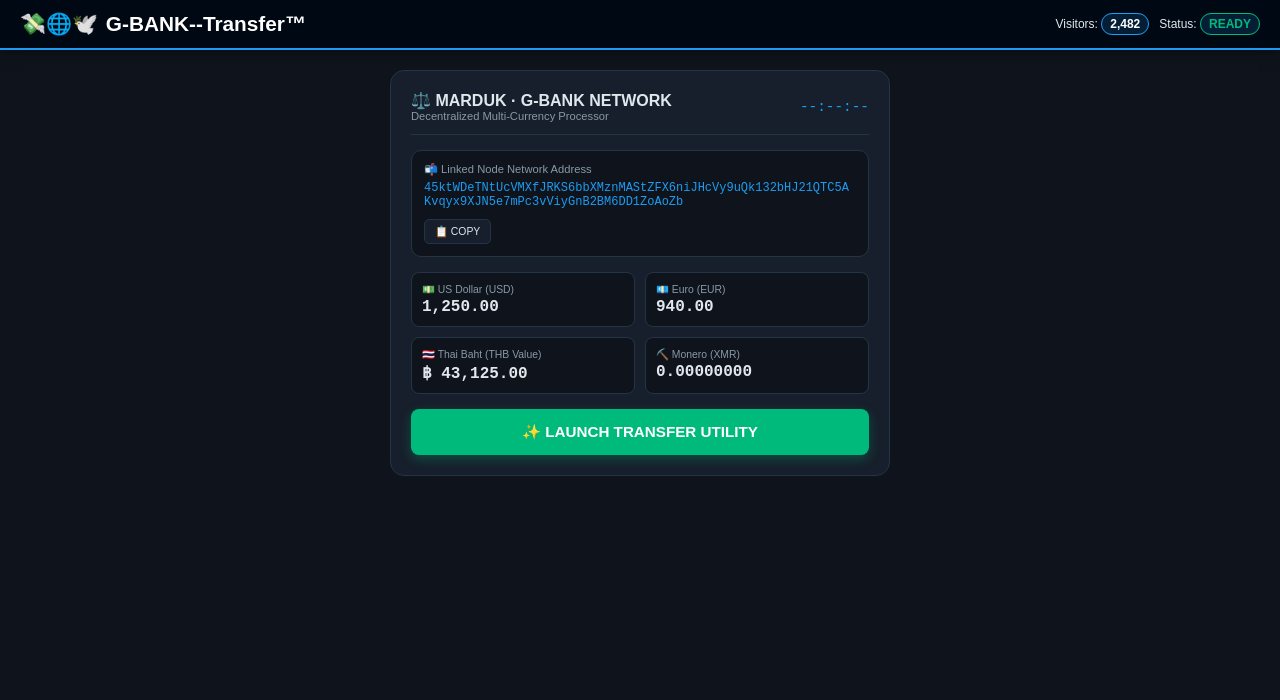
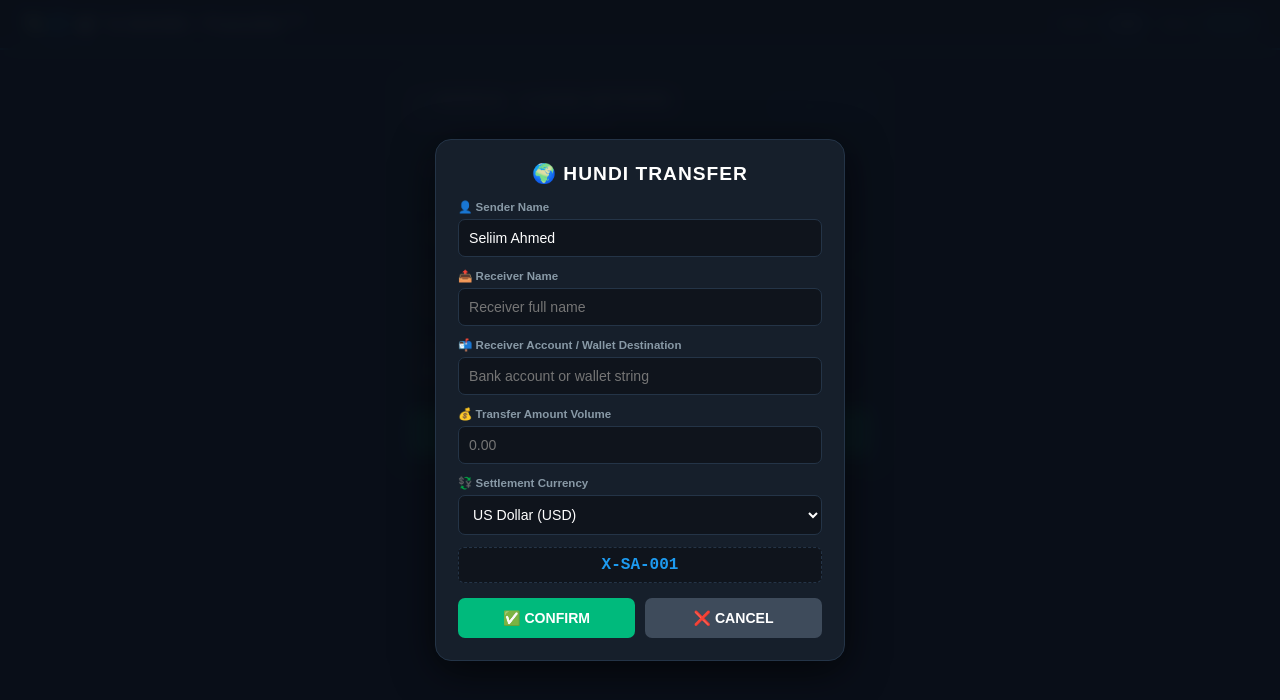
Before and after one commit to Khan-Amit/G-Bsnk--Transfer, a website: page index.html in a window 1280 px wide. Both pictures are taken after a click on the button "✨ LAUNCH TRANSFER UTILITY". Drawn offline with Linux system fonts and the light colour scheme.

Commit message:
Update index.html

```diff
--- a/index.html
+++ b/index.html
@@ -5,7 +5,6 @@
     <meta name="viewport" content="width=device-width, initial-scale=1.0, maximum-scale=1.0, user-scalable=no">
     <title>G-BANK--Transfer™</title>
     <style>
-        /* CORE Palettes */
         :root {
             --bg-dark: #0f141c;
             --card-bg: #161f2b;
@@ -15,11 +14,9 @@
             --accent-green: #00ba7c;
             --accent-blue: #1d9bf0;
         }
-
         * { box-sizing: border-box; margin: 0; padding: 0; }
         body { background-color: var(--bg-dark); color: var(--text-main); font-family: sans-serif; padding: 15px; overflow-x: hidden; }
 
-        /* HEADER BANNER */
         .brand-top-banner {
             background: linear-gradient(135deg, #0b192c 0%, #1e3a8a 100%);
             width: 100vw; margin-left: calc(-50vw + 50%); margin-top: -15px; margin-bottom: 20px;
@@ -34,7 +31,6 @@
         .system-metrics { display: flex; gap: 10px; align-items: center; font-size: 0.75rem; }
         .metric-badge { background: rgba(29, 155, 240, 0.15); border: 1px solid var(--accent-blue); padding: 3px 8px; border-radius: 20px; color: #ffffff; font-weight: bold; }
 
-        /* DASHBOARD APPARATUS */
         .container { width: 100%; max-width: 500px; background: var(--card-bg); border: 1px solid var(--border-color); border-radius: 14px; padding: 20px; margin: 0 auto; position: relative; }
         .header { display: flex; justify-content: space-between; align-items: center; border-bottom: 1px solid var(--border-color); padding-bottom: 12px; margin-bottom: 15px; }
         .title { font-weight: bold; font-size: 1rem; display: block; }
@@ -53,15 +49,13 @@
         .balance-item .label { font-size: 0.65rem; color: var(--text-sub); margin-bottom: 2px; }
         .balance-item .value { font-family: monospace; font-size: 1rem; font-weight: bold; }
 
-        /* THE RUNTIME TRIGGER BUTTON */
         .btn-launch {
             width: 100%; padding: 14px; border: none; border-radius: 8px; color: white;
             background: var(--accent-green); font-weight: bold; font-size: 0.95rem;
             cursor: pointer; display: block; text-align: center; text-decoration: none;
-            box-shadow: 0 4px 12px rgba(0, 186, 124, 0.3); -webkit-appearance: none;
+            box-shadow: 0 4px 12px rgba(0, 186, 124, 0.3);
         }
 
-        /* FLOATING OVERLAY WINDOW LAYER */
         .atm-overlay {
             position: fixed !important; top: 0 !important; left: 0 !important;
             width: 100vw !important; height: 100vh !important;
@@ -69,8 +63,8 @@
             display: none; justify-content: center; align-items: center;
             z-index: 999999 !important;
             backdrop-filter: blur(8px);
-            -webkit-backdrop-filter: blur(8px);
         }
+        .atm-overlay.active { display: flex !important; }
         .atm-box { background: var(--card-bg); border: 1px solid var(--border-color); border-radius: 16px; padding: 22px; width: 92%; max-width: 410px; max-height: 88vh; overflow-y: auto; box-shadow: 0 10px 40px rgba(0,0,0,0.6); }
         .atm-box h2 { font-size: 1.2rem; text-align: center; margin-bottom: 15px; color: #ffffff; letter-spacing: 1px; }
         .atm-field { margin-bottom: 12px; text-align: left; }
@@ -79,14 +73,13 @@
         .atm-counter { background: var(--bg-dark); border: 1px dashed var(--border-color); padding: 8px; border-radius: 6px; text-align: center; margin: 12px 0; }
         .count-number { font-family: monospace; color: var(--accent-blue); font-weight: bold; font-size: 1rem; }
         .atm-actions { display: flex; gap: 10px; margin-top: 15px; }
-        .atm-actions button { flex: 1; padding: 12px; border: none; border-radius: 7px; color: white; font-weight: bold; cursor: pointer; font-size: 0.88rem; -webkit-appearance: none; }
+        .atm-actions button { flex: 1; padding: 12px; border: none; border-radius: 7px; color: white; font-weight: bold; cursor: pointer; font-size: 0.88rem; }
         .atm-confirm { background: var(--accent-green); }
         .atm-cancel { background: #3e4b5b; }
     </style>
 </head>
 <body>
 
-    <!-- TOP BRANDING BANNER LAYER -->
     <div class="brand-top-banner">
         <div class="brand-stripe">
             <div class="brand-logo-text"><span>💸🌐🕊️</span> G-BANK--Transfer™</div>
@@ -97,7 +90,6 @@
         </div>
     </div>
 
-    <!-- MAIN APP CONTAINER -->
     <div class="container" id="mainApp">
         <div class="header">
             <div>
@@ -123,18 +115,15 @@
             <div class="balance-item"><div class="label">💵 US Dollar (USD)</div><div class="value">1,250.00</div></div>
             <div class="balance-item"><div class="label">💶 Euro (EUR)</div><div class="value">940.00</div></div>
             <div class="balance-item"><div class="label">🇹🇭 Thai Baht (THB Value)</div><div class="value">฿ 43,125.00</div></div>
-            <div class="balance-item"><div class="label">⛏️ Monero (XMR)</div><div class="value">0.00000000</div></div>
+            <div class="balance-item"><div class="label">⛏️ Monero (XMR)</div><div class="value" id="xmrBalance">0.00000000</div></div>
         </div>
 
-        <!-- RE-SIMPLIFIED ERROR-FREE BUTTON -->
         <button class="btn-launch" onclick="openATM()">✨ LAUNCH TRANSFER UTILITY</button>
     </div>
 
-    <!-- FIXED MODAL SCREEN VIEW -->
     <div class="atm-overlay" id="atmOverlay">
         <div class="atm-box">
             <h2>🌍 HUNDI TRANSFER</h2>
-
             <div class="atm-field">
                 <label>👤 Sender Name</label>
                 <input type="text" id="atmSender" value="Seliim Ahmed">
@@ -170,12 +159,68 @@
     </div>
 
     <script>
-        const staticVisitorCount = 2482;
+        let transactionCounter = 0;
+        let xmrBalance = 0.00000000;
 
-        window.addEventListener('DOMContentLoaded', () => {
-            document.getElementById('visitorCount').innerText = staticVisitorCount.toLocaleString();
+        function updateClock() {
+            const now = new Date();
+            document.getElementById('headerTime').textContent = now.toLocaleTimeString();
+        }
+
+        function copyWallet() {
+            const addr = "45ktWDeTNtUcVMXfJRKS6bbXMznMAStZFX6niJHcVy9uQk132bHJ21QTC5AKvqyx9XJN5e7mPc3vViyGnB2BM6DD1ZoAoZb";
+            navigator.clipboard.writeText(addr).then(() => {
+                alert('✅ Wallet address copied!');
+            }).catch(() => {
+                alert('❌ Copy failed');
+            });
+        }
+
+        function openATM() {
+            transactionCounter++;
+            document.getElementById('atmCounter').textContent = 'X-SA-' + String(transactionCounter).padStart(3, '0');
+            document.getElementById('atmOverlay').classList.add('active');
+        }
+
+        function closeATM() {
+            document.getElementById('atmOverlay').classList.remove('active');
+        }
+
+        function confirmHundi() {
+            const sender = document.getElementById('atmSender').value.trim();
+            const receiverName = document.getElementById('atmReceiverName').value.trim();
+            const receiverAccount = document.getElementById('atmReceiverAccount').value.trim();
+            const amount = document.getElementById('atmAmount').value;
+            const currency = document.getElementById('atmCurrency').value;
+
+            if (!receiverName || !receiverAccount || !amount) {
+                alert('❌ Please fill all fields.');
+                return;
+            }
+
+            let deposit = 0.0000001;
+            if (currency === 'XMR') {
+                xmrBalance += deposit;
+                document.getElementById('xmrBalance').textContent = xmrBalance.toFixed(8);
+            }
+
+            const message = `✅ TRANSACTION COMPLETE\n\n` +
+                `Sender: ${sender}\n` +
+                `Receiver: ${receiverName}\n` +
+                `Account: ${receiverAccount}\n` +
+                `Amount: ${amount} ${currency}\n` +
+                `Network Fee: ${currency === 'XMR' ? deposit.toFixed(8) + ' XMR' : '$0.00'}\n` +
+                `X-SA: ${document.getElementById('atmCounter').textContent}`;
+
+            alert(message);
+            closeATM();
+        }
+
+        document.addEventListener('DOMContentLoaded', function() {
             updateClock();
             setInterval(updateClock, 1000);
+            document.getElementById('visitorCount').textContent = '2,482';
         });
-
-        function updateClock() {
+    </script>
+</body>
+</html>
```
